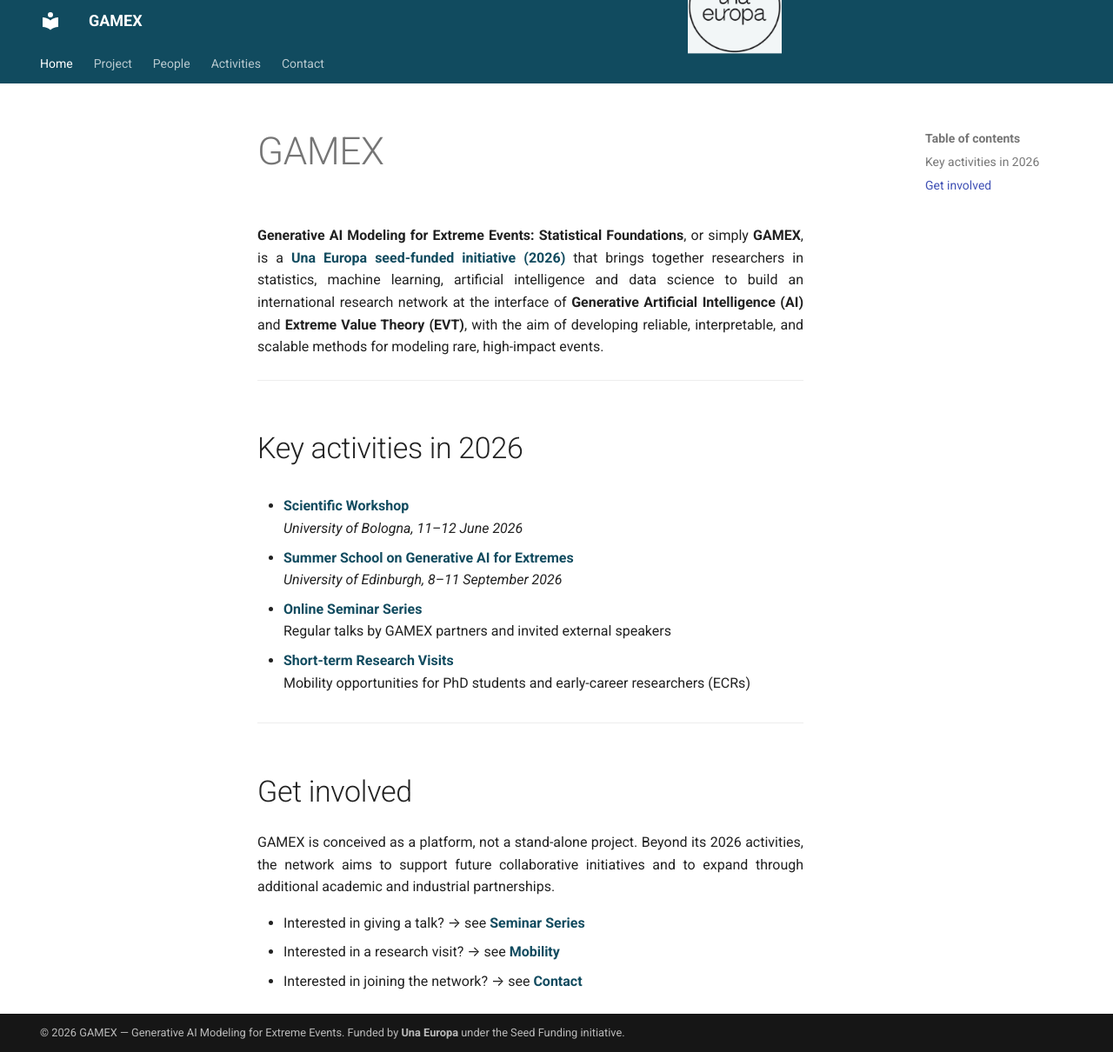
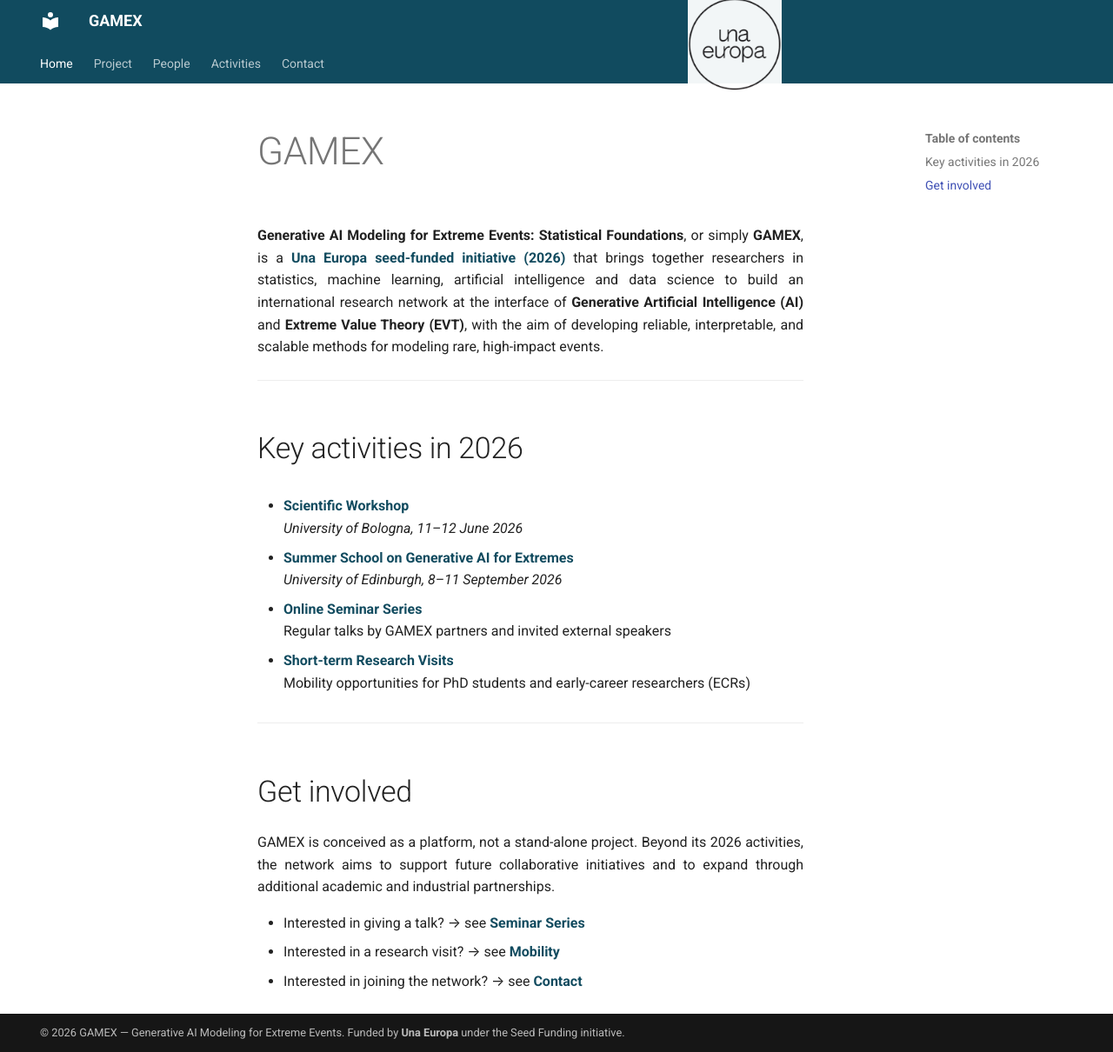
Before and after one commit to gamex-network/gamex-network.github.io, an MkDocs documentation site: the page built from docs/index.md, in a window 1280 px wide and 1210 px high. Shown: the whole window at 87% size. Built offline with MkDocs 1.6.1 and Material for MkDocs 9.7.7, drawn with Linux system fonts in a browser that asks for light colours.

Commit message:
Update extra.css

```diff
--- a/docs/stylesheets/extra.css
+++ b/docs/stylesheets/extra.css
@@ -113,7 +113,7 @@
     position: absolute;
     top: 60%;
     right: 300px;              /* ~5 cm to the left */
-    transform: translateY(-70%);
+    transform: translateY(-30%);
 
     width: 270px;              /* doubled size */
     height: 108px;              /* doubled size */
```
